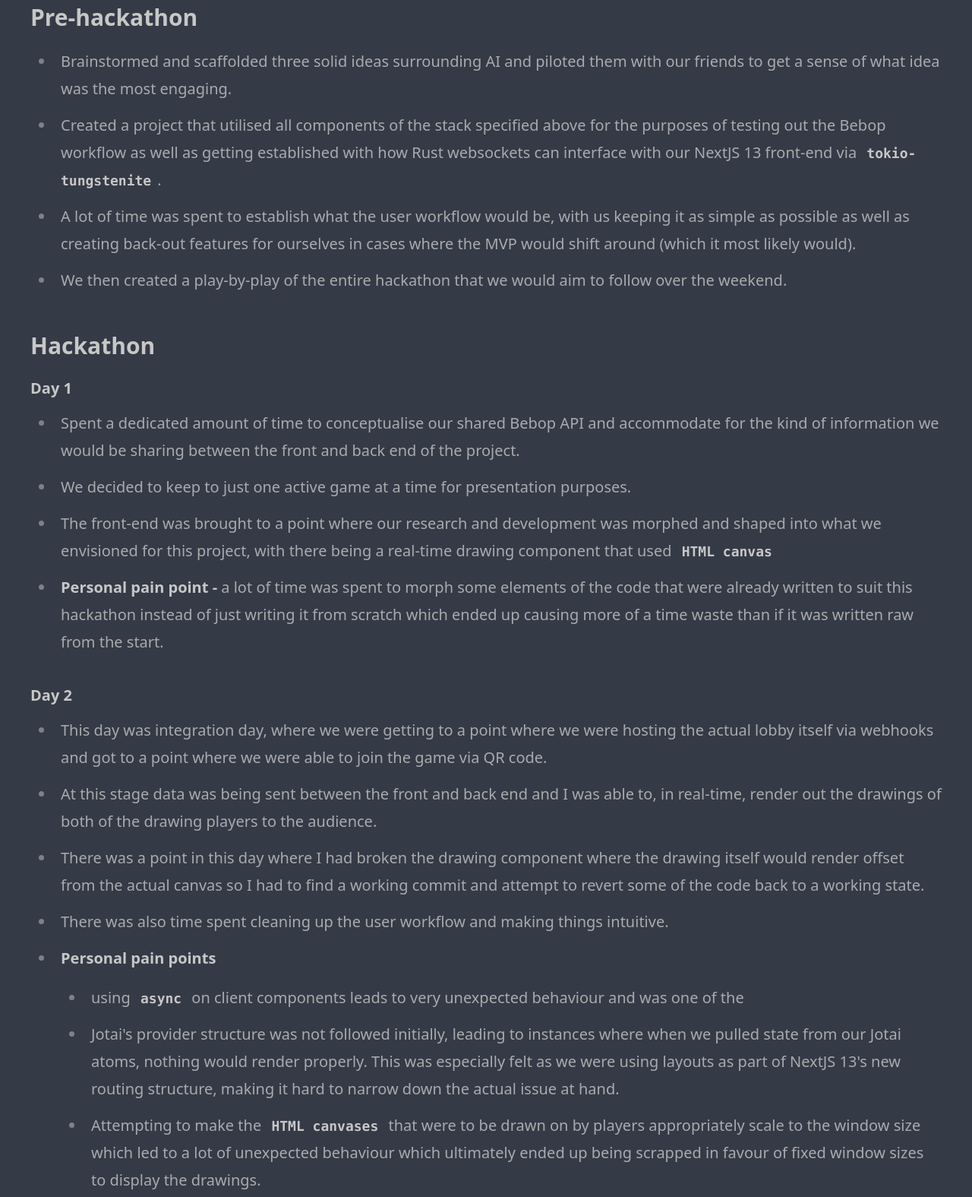
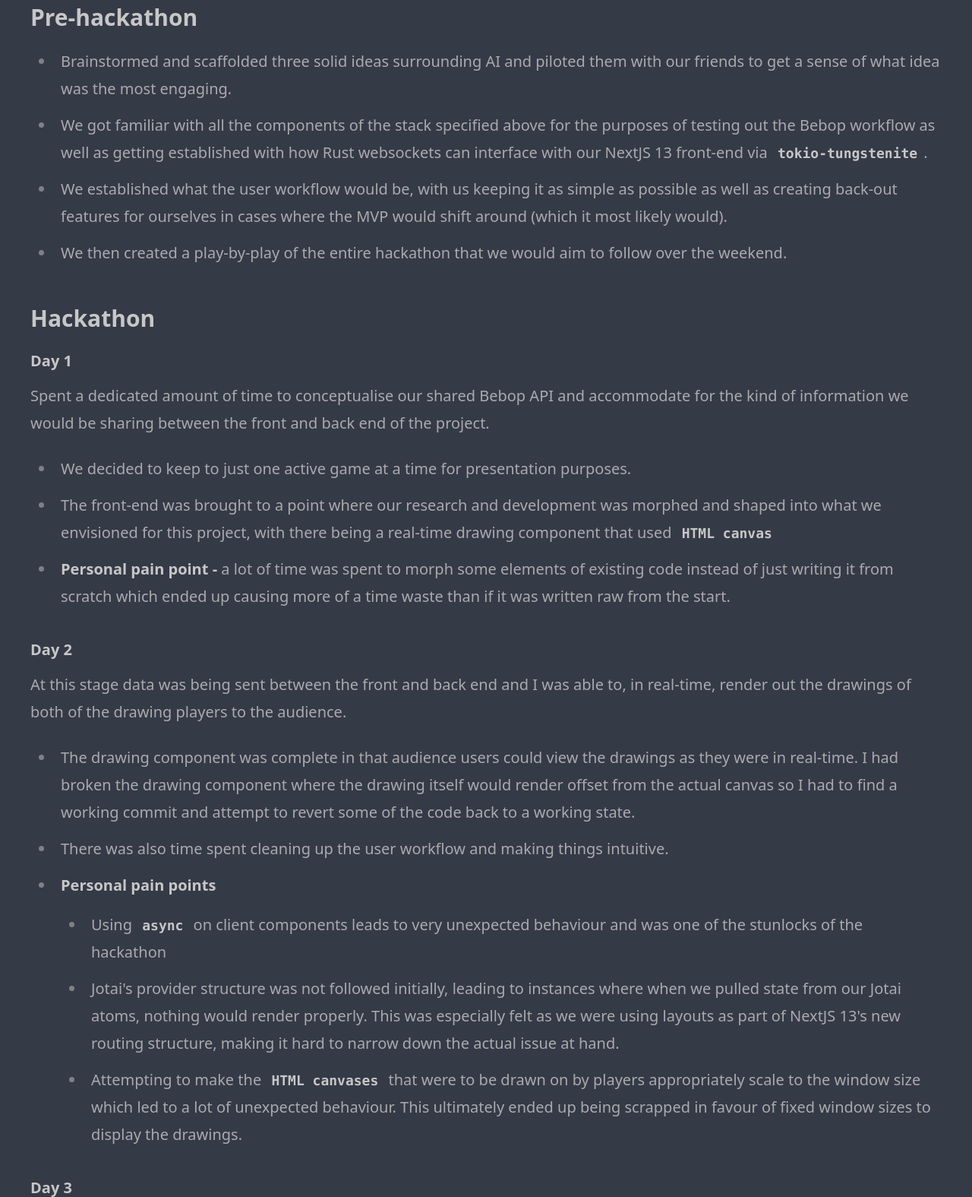
Before and after one commit to sh1ggy/sh1ggy-web-v2, an Astro site: page /posts/12-cnscribbly in a window 1280 px wide. Shown: the part 1958-3533 px from the top of the page at 76% size. Built offline with nearby package versions, Linux system fonts and the light colour scheme; Astro itself is replaced by a stand-in of ours.

Commit message:
Edit to scribbly w Anhad advisement

```diff
--- a/src/pages/posts/12-cnscribbly.mdx
+++ b/src/pages/posts/12-cnscribbly.mdx
@@ -18,37 +18,39 @@
 
 ## Stack
 - _Front-end_ - NextJS13, Jotai, TailwindCSS (& DaisyUI)
-- _Back-end_- Rust with libraries Bebop and tokio-tungstenite
+- _Back-end_- Rust, with tlibraries Bebop and tokio-tungstenite
 
 As per our regular kongi team structure, I was responsible for the front-end while **Anhad** developed the back-end, with the difference this time being the addition of the serialisation library [Bebop](https://github.com/betwixt-labs/bebop) to hold us together, with shared type generation thus making the creation and implementation of our API much easier this time around.
 
 ## Timeline
 ### Pre-hackathon
 - Brainstormed and scaffolded three solid ideas surrounding AI and piloted them with our friends to get a sense of what idea was the most engaging.
-- Created a project that utilised all components of the stack specified above for the purposes of testing out the Bebop workflow as well as getting established with how Rust websockets can interface with our NextJS 13 front-end via `tokio-tungstenite`.
-- A lot of time was spent to establish what the user workflow would be, with us keeping it as simple as possible as well as creating back-out features for ourselves in cases where the MVP would shift around (which it most likely would).
+- We got familiar with all the components of the stack specified above for the purposes of testing out the Bebop workflow as well as getting established with how Rust websockets can interface with our NextJS 13 front-end via `tokio-tungstenite`.
+- We established what the user workflow would be, with us keeping it as simple as possible as well as creating back-out features for ourselves in cases where the MVP would shift around (which it most likely would).
 - We then created a play-by-play of the entire hackathon that we would aim to follow over the weekend.
 
 ### Hackathon
 #### Day 1
-- Spent a dedicated amount of time to conceptualise our shared Bebop API and accommodate for the kind of information we would be sharing between the front and back end of the project.
+Spent a dedicated amount of time to conceptualise our shared Bebop API and accommodate for the kind of information we would be sharing between the front and back end of the project.
+
 - We decided to keep to just one active game at a time for presentation purposes.
 - The front-end was brought to a point where our research and development was morphed and shaped into what we envisioned for this project, with there being a real-time drawing component that used `HTML canvas`
-- **Personal pain point -** a lot of time was spent to morph some elements of the code that were already written to suit this hackathon instead of just writing it from scratch which ended up causing more of a time waste than if it was written raw from the start.
+- **Personal pain point -** a lot of time was spent to morph some elements of existing code instead of just writing it from scratch which ended up causing more of a time waste than if it was written raw from the start.
 
 #### Day 2
-- This day was integration day, where we were getting to a point where we were hosting the actual lobby itself via webhooks and got to a point where we were able to join the game via QR code.
-- At this stage data was being sent between the front and back end and I was able to, in real-time, render out the drawings of both of the drawing players to the audience.
-- There was a point in this day where I had broken the drawing component where the drawing itself would render offset from the actual canvas so I had to find a working commit and attempt to revert some of the code back to a working state.
+At this stage data was being sent between the front and back end and I was able to, in real-time, render out the drawings of both of the drawing players to the audience.
+
+- The drawing component was complete in that audience users could view the drawings as they were in real-time. I had broken the drawing component where the drawing itself would render offset from the actual canvas so I had to find a working commit and attempt to revert some of the code back to a working state.
 - There was also time spent cleaning up the user workflow and making things intuitive.
 - **Personal pain points**
-	- using `async` on client components leads to very unexpected behaviour and was one of the
+	- Using `async` on client components leads to very unexpected behaviour and was one of the stunlocks of the hackathon
 	- Jotai's provider structure was not followed initially, leading to instances where when we pulled state from our Jotai atoms, nothing would render properly. This was especially felt as we were using layouts as part of NextJS 13's new routing structure, making it hard to narrow down the actual issue at hand.
-	- Attempting to make the `HTML canvases` that were to be drawn on by players appropriately scale to the window size which led to a lot of unexpected behaviour which ultimately ended up being scrapped in favour of fixed window sizes to display the drawings.
-	- Timers for each of the game's phases were implemented so that the game would transition between each phase automatically
+	- Attempting to make the `HTML canvases` that were to be drawn on by players appropriately scale to the window size which led to a lot of unexpected behaviour. This ultimately ended up being scrapped in favour of fixed window sizes to display the drawings.
 
 
 #### Day 3
+- Timers for each of the game's phases were implemented so that the game would transition between each phase automatically
+- This day was integration day, where were at a point where we were able to join the game via QR code.
 - At this point the front-end was complete enough for me to pursue some extra out of scope MVP features that would help enhance the presentation like confetti on the results screen.
 - The state of the back-end was a little dicey as the AI component of the project hadn't been started and as such I wanted to completely leave Anhad to his own devices so as not to interrupt his workflow as he had a lot of work ahead of him.
 
```
